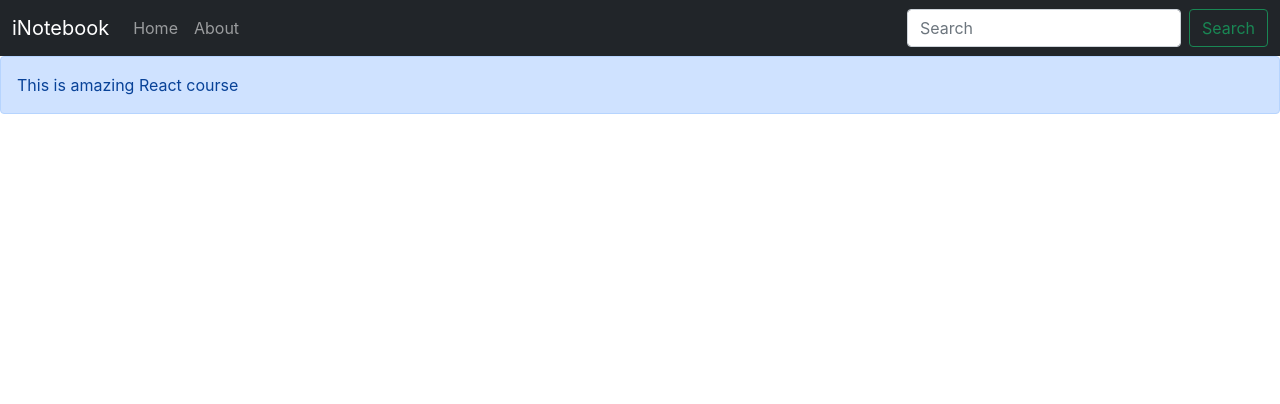
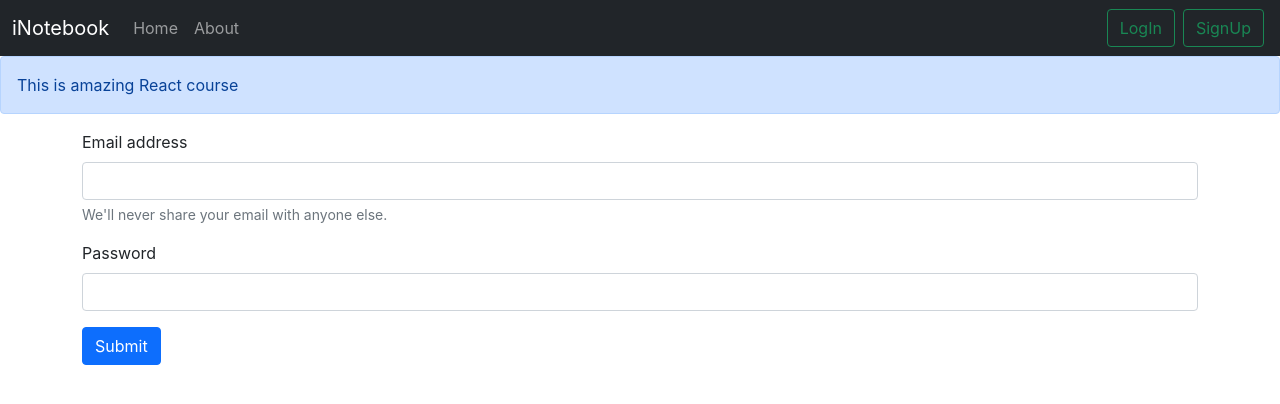
Before and after one commit to Shidhu348/NoteBook-React-Dummy-Project, a React (Create React App) app: page /login in a window 1280 px wide. Shown: the top 404 px of the page. Built offline with nearby package versions, Linux system fonts and the light colour scheme.

Commit message:
Feat: Login in page
Desc: Few Functionality added to login page and partially link with backend.

```diff
--- a/src/App.js
+++ b/src/App.js
@@ -9,6 +9,8 @@
 import About from './components/About';
 import NoteState from './context/notes/NoteState';
 import { Alert } from './components/Alert';
+import Login from './components/Login';
+import SignUp from './components/SignUp';
 
 function App() {
   return (
@@ -21,6 +23,8 @@
             <Routes>
               <Route exact path="/" element={<Home />} />
               <Route exact path="/about" element={<About />} />
+              <Route exact path="/login" element={<Login />} />
+              <Route exact path="/signup" element={<SignUp />} />
             </Routes>
           </div>
         </Router>
--- /dev/null
+++ b/src/components/Login.js
@@ -0,0 +1,52 @@
+import React, { useState } from 'react'
+import { useNavigate } from 'react-router-dom'
+
+const Login = () => {
+    const [credentials, setCredentials] = useState({ email: "", password: "" })
+    let navigate = useNavigate();
+
+
+    const handleSubmit = async (e) => {
+        e.preventDefault();
+        const response = await fetch(`http://localhost:5000/api/auth/login`, {
+            method: 'POST',
+            headers: {
+                'Content-Type': 'application/json',
+            },
+            body: JSON.stringify({ email: credentials.email, password: credentials.password })
+        });
+        const json = await response.json();
+        console.log(json)
+        if (json.success) {
+            // Save the auth token and redirect
+            localStorage.setItem('token', json.authToken);
+            navigate('/');
+        }
+        else {
+            alert("Invalid Credentials");
+        }
+    }
+
+
+    const onChange = (e) => {
+        setCredentials({ ...credentials, [e.target.name]: e.target.value })
+    }
+
+
+    return (
+        <form onSubmit={handleSubmit}>
+            <div className="mb-3">
+                <label htmlFor="email" className="form-label">Email address</label>
+                <input type="email" className="form-control" name="email" id="email" aria-describedby="emailHelp" onChange={onChange} value={credentials.email} />
+                <div id="emailHelp" className="form-text">We'll never share your email with anyone else.</div>
+            </div>
+            <div className="mb-3">
+                <label htmlFor="password" className="form-label">Password</label>
+                <input type="password" name="password" className="form-control" id="password" onChange={onChange} value={credentials.password} />
+            </div>
+            <button type="submit" className="btn btn-primary">Submit</button>
+        </form>
+    )
+}
+
+export default Login
--- a/src/components/Navbar.js
+++ b/src/components/Navbar.js
@@ -21,8 +21,8 @@
 
                     </ul>
                     <form className="d-flex">
-                        <input className="form-control me-2" type="search" placeholder="Search" aria-label="Search" />
-                        <button className="btn btn-outline-success" type="submit">Search</button>
+                        <Link className="btn btn-outline-success mx-1" role="button" to="/login">LogIn</Link>
+                        <Link className="btn btn-outline-success mx-1" role="button" to="/signup">SignUp</Link>
                     </form>
                 </div>
             </div>
--- /dev/null
+++ b/src/components/SignUp.js
@@ -0,0 +1,11 @@
+import React from 'react'
+
+const SignUp = () => {
+    return (
+        <div>
+            Signup
+        </div>
+    )
+}
+
+export default SignUp
```
Also changed, not shown: 1 other file (tests, documents, lock files or other folders).
